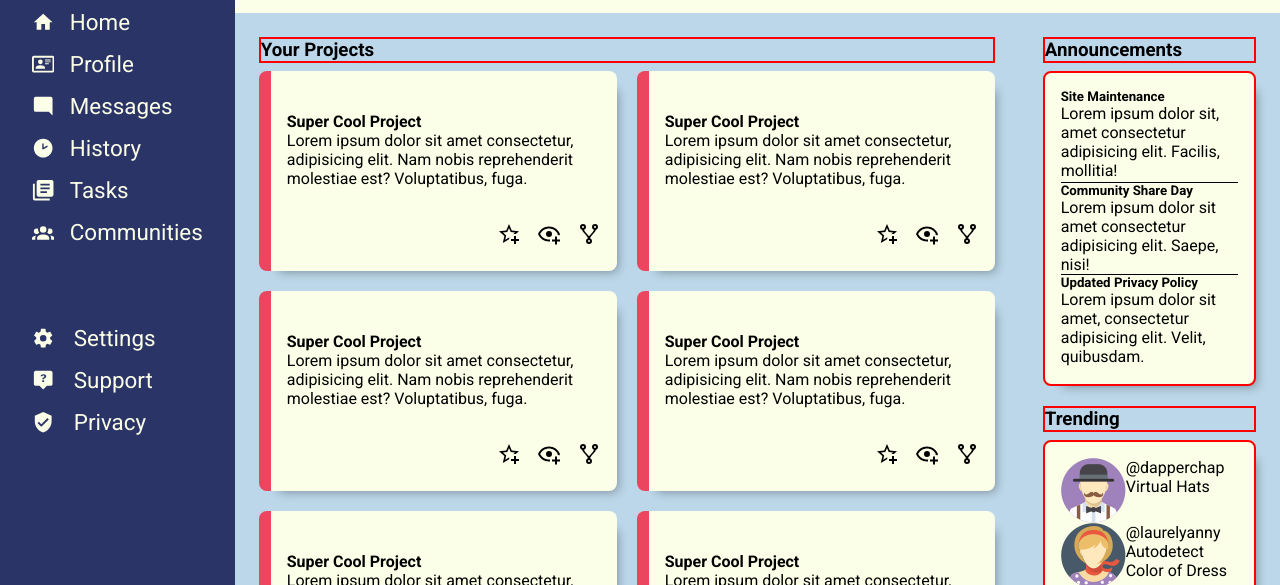
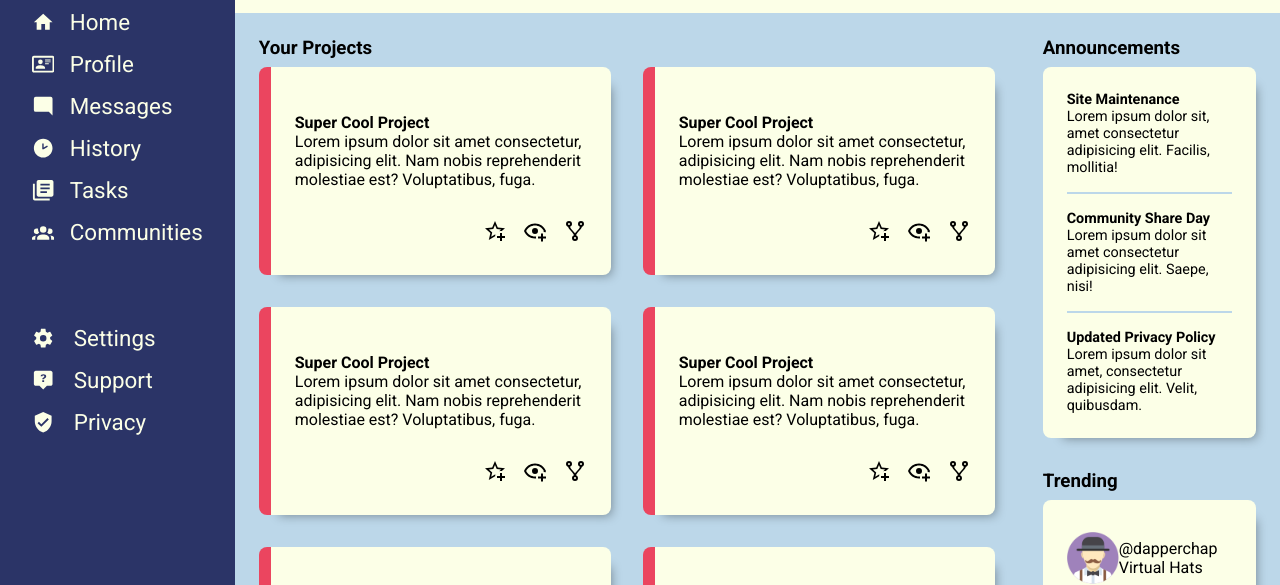
Before and after one commit to elefantoft/odin-admin-dashboard, a plain HTML site: page index.html in a window 1280 px wide. Shown: the part 151-736 px from the top of the page. Drawn offline with Linux system fonts and the light colour scheme.

Commit message:
Finish style

```diff
--- a/index.html
+++ b/index.html
@@ -138,24 +138,24 @@
             </div>
 
             <div class="highlights">
-                <div class="paal">
+                <div class="ann-box">
                     <h3>Announcements</h3>
                     <div class="announce-box">
                         <div>
-                            <h5>Site Maintenance</h5>
+                            <h4>Site Maintenance</h4>
                             <p>Lorem ipsum dolor sit, amet consectetur adipisicing elit. Facilis, mollitia!</p>
                         </div>
                         <div>
-                            <h5>Community Share Day</h5>
+                            <h4>Community Share Day</h4>
                             <p>Lorem ipsum dolor sit amet consectetur adipisicing elit. Saepe, nisi!</p>
                         </div>
                         <div>
-                            <h5>Updated Privacy Policy</h5>
+                            <h4>Updated Privacy Policy</h4>
                             <p>Lorem ipsum dolor sit amet, consectetur adipisicing elit. Velit, quibusdam.</p>
                         </div>
                     </div>
                 </div>
-                <div class="harold">
+                <div class="tren-box">
                     <h3>Trending</h3>
                     <div class="trending-box">
                         <div>
--- a/style.css
+++ b/style.css
@@ -143,18 +143,18 @@ input[type="search"] {
 
 .projects > h3, .highlights > div > h3 {
     margin-bottom: 0.5rem;
-    border: 2px solid red;
 }
 
 .card-container {
     display: grid;
     grid-template-columns: repeat(auto-fit, minmax(300px, 1fr));
-    gap: 20px;
+    gap: 2rem;
 }
 
 .card {
     position: relative;
-    height: 200px;
+    height: 13rem;
+    width: 22rem;
     display: grid;
     grid-template-rows: 3fr 1fr;
     align-items: center;
@@ -175,36 +175,55 @@ input[type="search"] {
 .highlights {
     display: grid;
     grid-template-rows: 1fr 1fr;
-    gap: 20px;
+    gap: 2rem;
+}
+
+.ann-box, .tren-box {
+    height: 100%;
+    width: 100%;
+    display: flex;
+    flex-direction: column;
 }
 
 .card, .announce-box, .trending-box {
     background-color: var(--white);
-    padding: 1rem;
+    padding: 1.5rem;
     border-radius: 0.5rem;
     box-shadow: 10px 10px 10px -10px rgba(0, 0, 0, 0.4);
 }
 
 .announce-box {
-    display: grid;
-    grid-template-rows: repeat(3, 1fr);
-    border: 2px solid red;
+    display: flex;
+    flex-direction: column;
+    justify-content: center;
+    height: 100%;
+    font-size: 0.9rem;
 }
 
 .announce-box > div:nth-child(2) {
-    border-top: 1px solid black;
-    border-bottom: 1px solid black;
+    border-top: 2px solid var(--blue);
+    border-bottom: 2px solid var(--blue);
+    padding-top: 1rem;
+    padding-bottom: 1rem;
+    margin-top: 1rem;
+    margin-bottom: 1rem;
 }
 
 .trending-box {
-    display: grid;
-    grid-template-rows: repeat(4, 1fr);
-    border: 2px solid red;
+    height: 100%;
+    display: flex;
+    flex-direction: column;
+    justify-content: space-around;
 }
 
 .trending-box > div {
     display: grid;
-    grid-template-columns: 1fr 2fr;
+    grid-template-columns: 1fr 3fr;
+    align-items: center;
+}
+
+.trending-box > div > img {
+    height: 80%;
 }
 
 .card:hover {
```
